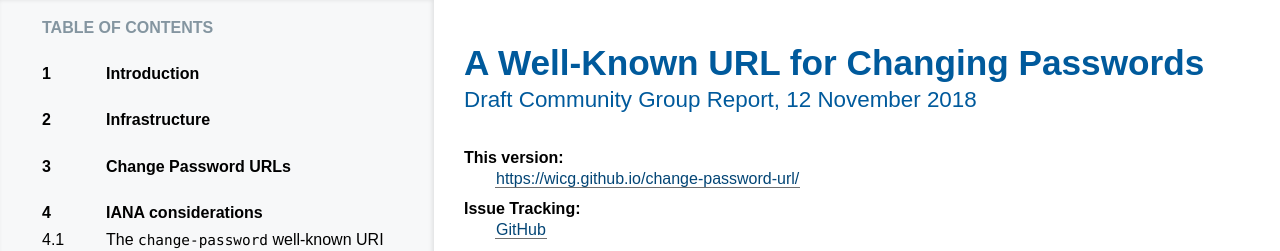
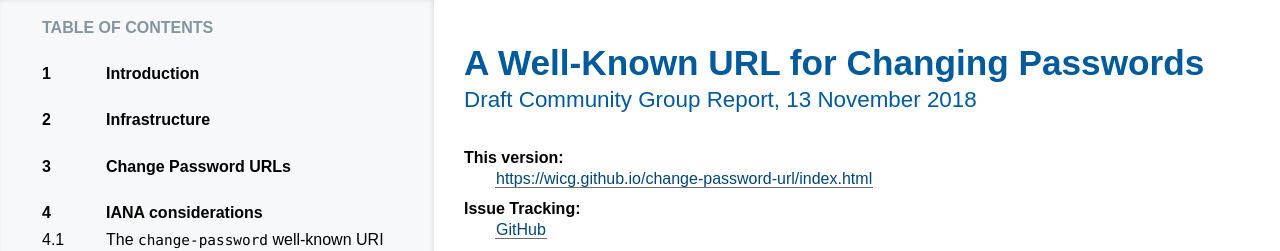
Before and after one commit to w3c/webappsec-change-password-url, a plain HTML site: page index.html in a window 1280 px wide. Shown: the top 251 px of the page. Drawn offline with Linux system fonts and the light colour scheme.

Commit message:
Regenerate index.html.

```diff
--- a/index.html
+++ b/index.html
@@ -1177,8 +1177,8 @@ Possible extra rowspan handling
 	}
 </style>
   <meta content="Bikeshed version e53c08d6a8d54a53d3f70722e296386143aea2a0" name="generator">
-  <link href="https://wicg.github.io/change-password-url/" rel="canonical">
-  <meta content="bd2c1a7b77280126dc938cbe7114d1e6468db53b" name="document-revision">
+  <link href="https://wicg.github.io/change-password-url/index.html" rel="canonical">
+  <meta content="1f63efedb20d963f3e551c09c862fe6abd1a5010" name="document-revision">
 <style>/* style-md-lists */
 
 /* This is a weird hack for me not yet following the commonmark spec
@@ -1367,11 +1367,11 @@ pre .property::before, pre .property::after {
   <div class="head">
    <p data-fill-with="logo"></p>
    <h1 class="p-name no-ref" id="title">A Well-Known URL for Changing Passwords</h1>
-   <h2 class="no-num no-toc no-ref heading settled" id="subtitle"><span class="content">Draft Community Group Report, <time class="dt-updated" datetime="2018-11-12">12 November 2018</time></span></h2>
+   <h2 class="no-num no-toc no-ref heading settled" id="subtitle"><span class="content">Draft Community Group Report, <time class="dt-updated" datetime="2018-11-13">13 November 2018</time></span></h2>
    <div data-fill-with="spec-metadata">
     <dl>
      <dt>This version:
-     <dd><a class="u-url" href="https://wicg.github.io/change-password-url/">https://wicg.github.io/change-password-url/</a>
+     <dd><a class="u-url" href="https://wicg.github.io/change-password-url/index.html">https://wicg.github.io/change-password-url/index.html</a>
      <dt>Issue Tracking:
      <dd><a href="https://github.com/WICG/change-password-url/issues/">GitHub</a>
      <dt class="editor">Editor:
```
